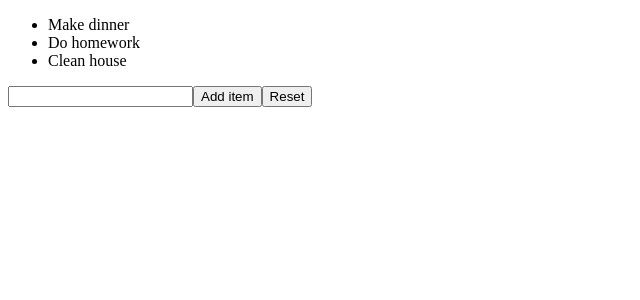
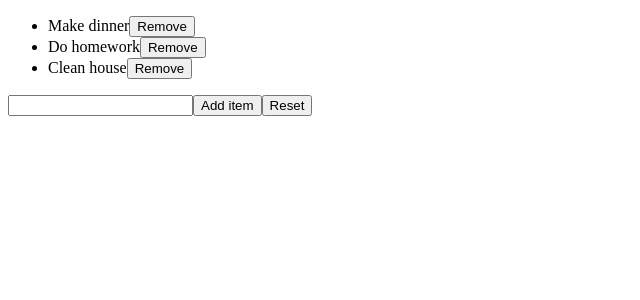
Before and after one commit to MatteoSpinelli/reactDevelhope, a React (Create React App) app in the folder jsx/: page / in a window 1280 px wide. Shown: the top 300 px of the page, without its empty margins (0-640 px from the left). Built offline with nearby package versions, Linux system fonts and the light colour scheme.

Commit message:
add files

```diff
--- a/jsx/src/ToDoList.js
+++ b/jsx/src/ToDoList.js
@@ -26,13 +26,20 @@ export class ToDoList extends React.Component{
         })
     }
 
+    handleRemove = (event) => {
+        event.target.parentNode.remove()
+    }
+
 
     render(){
         return (
             <div>
                 <ul>
                     {this.state.items.map((item, index) => {
-                        return <li key={index}>{item}</li>
+                        return <li key={index}>
+                            {item}
+                            <button onClick={this.handleRemove}>Remove</button>
+                            </li>
                     })}
                 </ul>
                 <input ref={this._input} type="text" />
```
Also changed, not shown: 1 other file (tests, documents, lock files or other folders).
